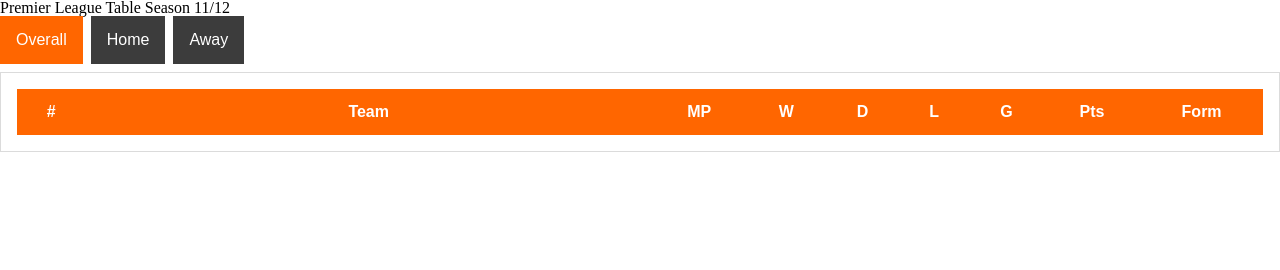
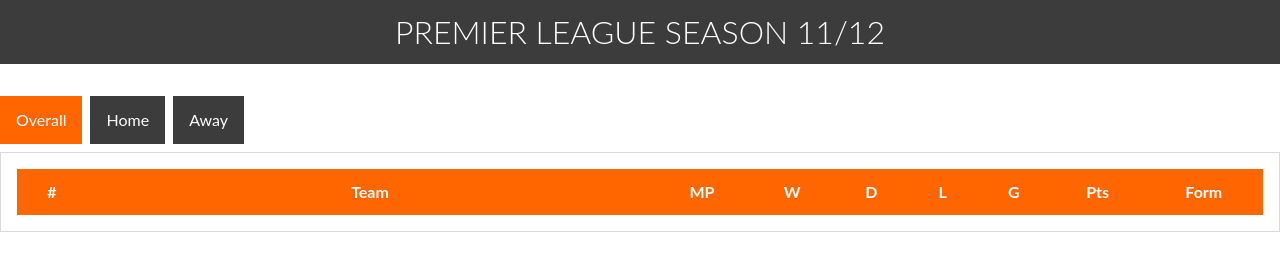
Before and after one commit to ppoliani/js-task-ui, a website: page index.html in a window 1280 px wide. Drawn offline with Linux system fonts and the light colour scheme; no server answers.

Commit message:
css style changes

```diff
--- a/index.html
+++ b/index.html
@@ -29,5 +29,21 @@
 
         <script src="public/dist/vendor.min.js"></script>
         <script src="public/dist/app.js"></script>
+
+        <script type="text/javascript">
+              WebFontConfig = {
+                google: { families: [ 'Lato::latin' ] }
+              };
+
+              (function() {
+                var wf = document.createElement('script');
+                wf.src = ('https:' == document.location.protocol ? 'https' : 'http') +
+                  '://ajax.googleapis.com/ajax/libs/webfont/1/webfont.js';
+                wf.type = 'text/javascript';
+                wf.async = 'true';
+                var s = document.getElementsByTagName('script')[0];
+                s.parentNode.insertBefore(wf, s);
+              })();
+        </script>
     </body>
 </html>
--- a/public/app/partial/_header.html
+++ b/public/app/partial/_header.html
@@ -1,3 +1,3 @@
 <section class="page__header">
-    <h1>Premier League Table Season 11/12</h1>
+    <h1>Premier League Season 11/12</h1>
 </section>
--- a/public/assets/css/app/_base/_typography.scss
+++ b/public/assets/css/app/_base/_typography.scss
@@ -1,6 +1,11 @@
 $main-font-family: 'Tahoma, 'Geneva CE', 'Lucida Sans', Arial, Helvetica, sans-serif';
-$header-font-family: 'Francois One', sans-serif;
+$header-font-family: 'Lato', sans-serif;
+
+* {
+	font-family: $header-font-family;
+}
 
 h1, h2, h3, h4, h5, h6 {
   font-weight: 300;
+  font-family: $header-font-family;
 }
--- a/public/assets/css/app/_gui/_all.scss
+++ b/public/assets/css/app/_gui/_all.scss
@@ -1,3 +1,3 @@
 @import
   'stats-table',
-  'header;
+  'header';
--- a/public/assets/css/app/_gui/_header.scss
+++ b/public/assets/css/app/_gui/_header.scss
@@ -1,4 +1,9 @@
 .page__header {
 	background-color: $header-bg-color;
 	color: #FFF;
+	text-align: center;
+	margin-bottom: 2rem;
+  	padding: 1rem;
+  	text-transform: uppercase;
+  	font-size: 2rem;
 }
--- a/public/assets/css/app/_gui/_stats-table.scss
+++ b/public/assets/css/app/_gui/_stats-table.scss
@@ -18,6 +18,8 @@
   	border-radius: 0.5rem;
   	width: 1rem;
   	font-size: 0.75rem;
+  	color: #FFF;
+  	font-weight: bold;
 }
 
 .stats-table__team-form--win {
```
Also changed, not shown: public/dist/app.min.css.
